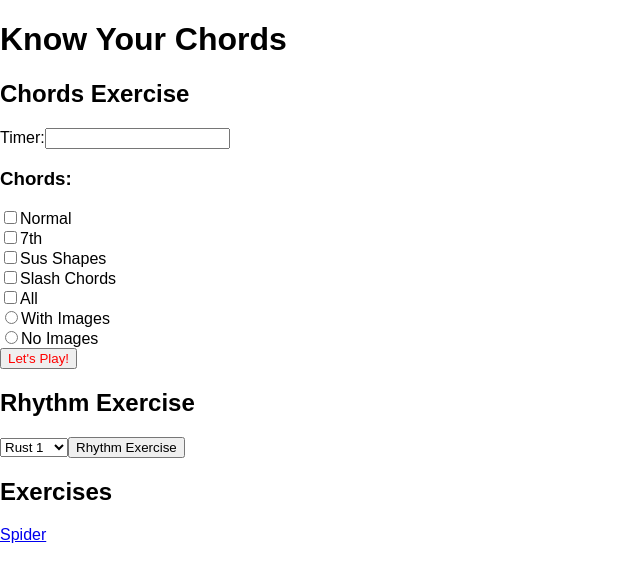
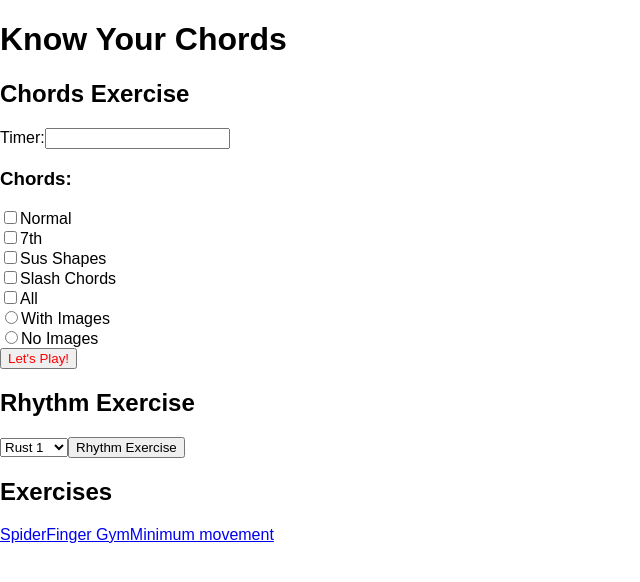
Before and after one commit to jangopro/know-your-chords, a React (Create React App) app: page / in a window 1280 px wide. Shown: the top 582 px of the page, without its empty margins (0-640 px from the left). Built offline with nearby package versions, Linux system fonts and the light colour scheme.

Commit message:
added other exerices

```diff
--- a/src/components/ExercisesLinks.tsx
+++ b/src/components/ExercisesLinks.tsx
@@ -2,7 +2,13 @@ import React from 'react';
 import { Link } from 'react-router-dom';
 
 function ExercisesLinks() {
-    return <Link to="/exercise/spider">Spider</Link>;
+    return (
+        <>
+            <Link to="/exercise/spider">Spider</Link>
+            <Link to="/exercise/finger-gym">Finger Gym</Link>
+            <Link to="/exercise/minimum-movement">Minimum movement</Link>
+        </>
+    );
 }
 
 export default ExercisesLinks;
```
